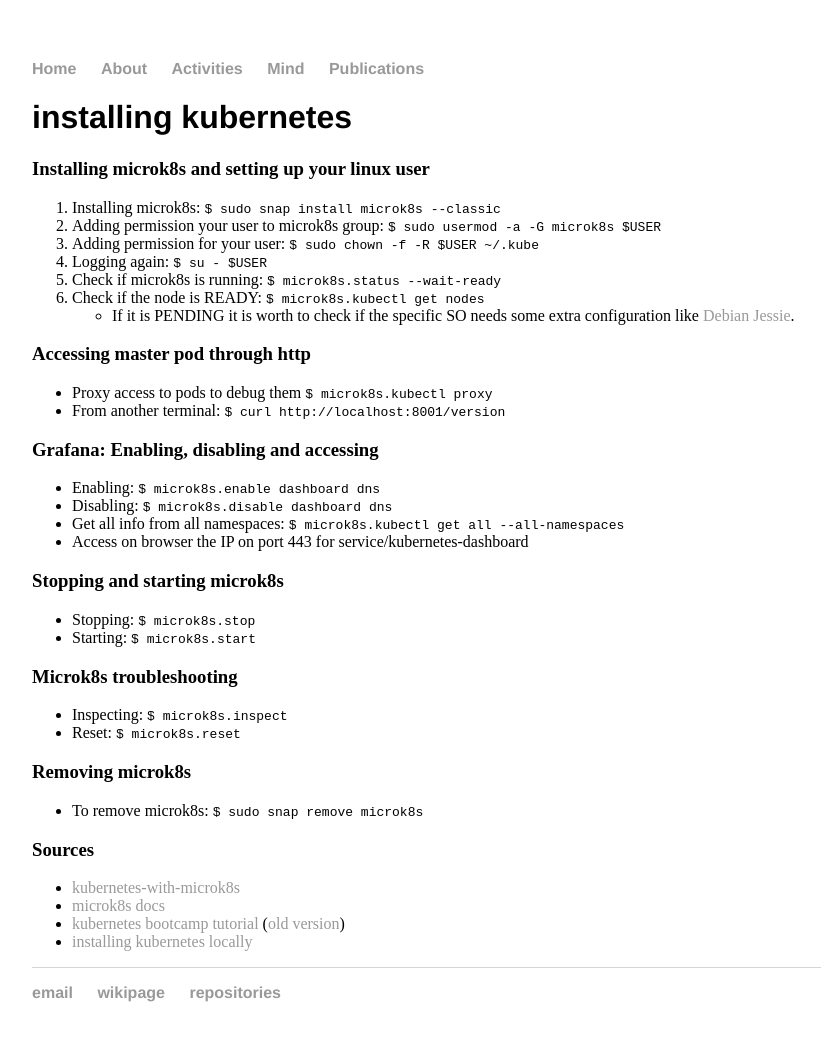
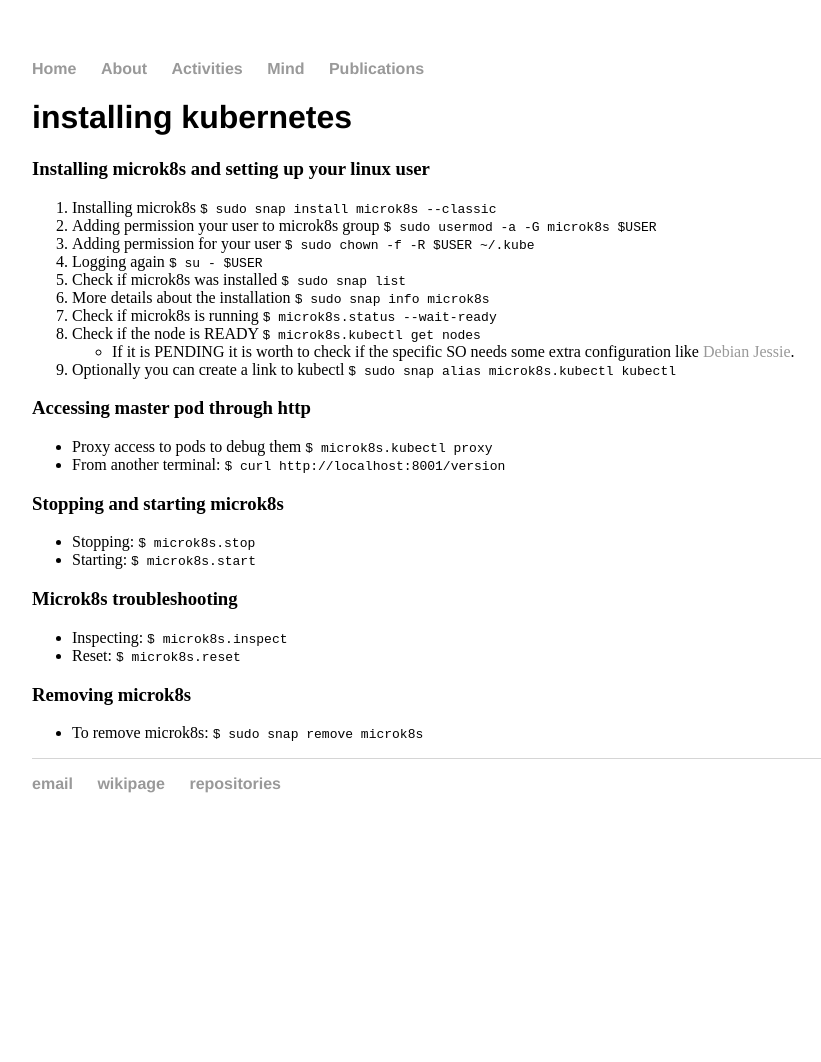
Before and after one commit to cleberjamaral/cleberjamaral.github.io, a Jekyll site: the page built from knowledge/it/containers/installing-kubernetes.md, in a window 1280 px wide. Shown: the whole page, without its empty margins (160-981 px from the left). Built offline with Jekyll 4.4.1, drawn with Linux system fonts in a browser that asks for light colours; our own code applies the rules of GitHub Pages for plain Markdown files; after the commit the page ends 900 px from its top, so only the background shows below that.

Commit message:
GitBook: [master] 6 pages modified

```diff
--- a/knowledge/it/containers/installing-kubernetes.md
+++ b/knowledge/it/containers/installing-kubernetes.md
@@ -6,25 +6,21 @@
 
 ### Installing microk8s and setting up your linux user
 
-1. Installing microk8s: `$ sudo snap install microk8s --classic`
-2. Adding permission your user to microk8s group: `$ sudo usermod -a -G microk8s $USER`
-3. Adding permission for your user: `$ sudo chown -f -R $USER ~/.kube`
-4. Logging again: `$ su - $USER`
-5. Check if microk8s is running: `$ microk8s.status --wait-ready`
-6. Check if the node is READY: `$ microk8s.kubectl get nodes`
+1. Installing microk8s `$ sudo snap install microk8s --classic`
+2. Adding permission your user to microk8s group `$ sudo usermod -a -G microk8s $USER`
+3. Adding permission for your user `$ sudo chown -f -R $USER ~/.kube`
+4. Logging again `$ su - $USER`
+5. Check if microk8s was installed `$ sudo snap list`
+6. More details about the installation `$ sudo snap info microk8s`
+7. Check if microk8s is running `$ microk8s.status --wait-ready`
+8. Check if the node is READY `$ microk8s.kubectl get nodes`
    * If it is PENDING it is worth to check if the specific SO needs some extra configuration like [Debian Jessie](https://github.com/kubernetes/kubernetes-anywhere/blob/fd0670ba051bf96be335a3291dab7039a32381d7/FIXES.md#debian-8-and-cgroups).
+9. Optionally you can create a link to kubectl `$ sudo snap alias microk8s.kubectl kubectl`
 
 ### Accessing master pod through http
 
 * Proxy access to pods to debug them `$ microk8s.kubectl proxy`
 * From another terminal: `$ curl http://localhost:8001/version`
-
-### Grafana: Enabling, disabling and accessing
-
-* Enabling: `$ microk8s.enable dashboard dns`
-* Disabling: `$ microk8s.disable dashboard dns`
-* Get all info from all namespaces: `$ microk8s.kubectl get all --all-namespaces`
-* Access on browser the IP on port 443 for service/kubernetes-dashboard
 
 ### Stopping and starting microk8s
 
@@ -39,10 +35,3 @@
 ### Removing microk8s
 
 * To remove microk8s: `$ sudo snap remove microk8s`
-
-### Sources
-
-* [kubernetes-with-microk8s](https://ubuntu.com/tutorials/install-a-local-kubernetes-with-microk8s#4-accessing-the-kubernetes-and-grafana-dashboards)
-* [microk8s docs](https://microk8s.io/docs/)
-* [kubernetes bootcamp tutorial](https://kubernetes.io/docs/tutorials/kubernetes-basics/) \([old version](https://kubernetesbootcamp.github.io/kubernetes-bootcamp/)\)
-* [installing kubernetes locally](https://kubernetes.io/blog/2019/11/26/running-kubernetes-locally-on-linux-with-microk8s/)
```
Also changed, not shown: SUMMARY.md (+2 -0 lines), knowledge/it/containers/README.md (+7 -0 lines), knowledge/it/containers/deploying-bootcamp.md (+0 -6 lines), knowledge/it/containers/deploying-nginx.md (added, +12 -0 lines), knowledge/it/containers/grafana.md (added, +8 -0 lines).
